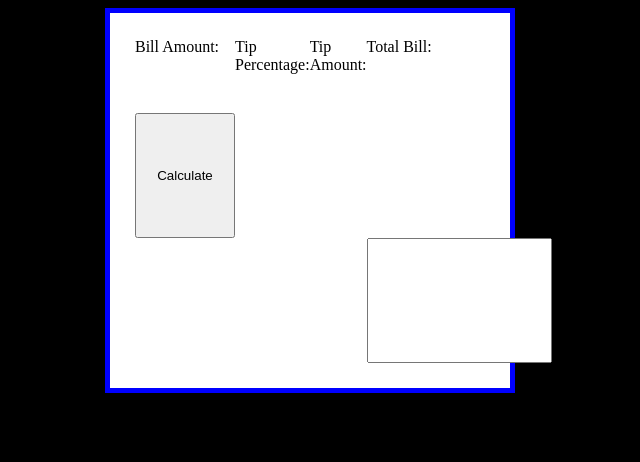
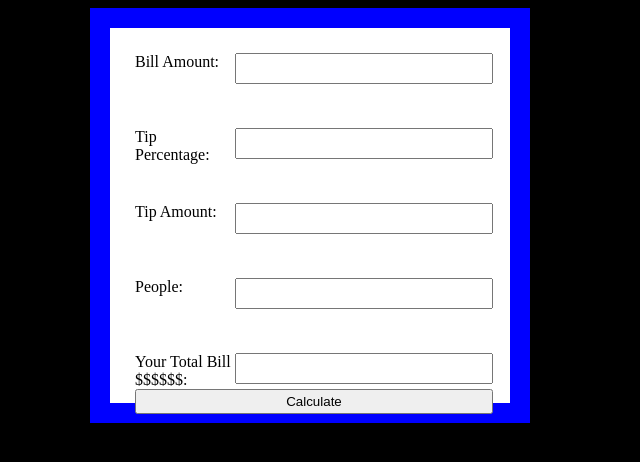
Before and after one commit to Sergiorq1/Tip-Calc-WEB10, a plain HTML site: page index.html in a window 1280 px wide. Shown: the whole page, without its empty margins (330-970 px from the left). Drawn offline with Linux system fonts and the light colour scheme.

Commit message:
HTML Javascript done

```diff
--- a/index.html
+++ b/index.html
@@ -8,10 +8,11 @@
 </head>
 <body>
     <div id="container">
-        Bill Amount: <input id="bill_amount" type="number">
-        Tip Percentage: <input id="tip_percentage" type="number">
-        Tip Amount: <input id="tip_amount" type="number">
-        Total Bill: <input id="total_bill" type="number">
+        Bill Amount: <input id="bill_amount" class="input-styling" type="number">
+        Tip Percentage: <input id="tip_percentage" class="input-styling" type="number">
+        Tip Amount: <input id="tip_amount" class="input-styling" type="number">
+        People: <input id="people" class="input-styling" type="number">
+        Your Total Bill $$$$$$: <input id="total_bill" class="input-styling" type="number">
         <button id="btn">Calculate</button>
     </div>
     <script src="main.js"></script>
--- a/main.js
+++ b/main.js
@@ -0,0 +1,8 @@
+let button = document.getElementById("btn");
+button.addEventListener("click", function(){
+    let billAmount = document.getElementById("bill_amount").value;
+    let tipPercentage = document.getElementById("tip_percentage").value;
+
+    let tipAmount = document.getElementById("tip_amount").value = 0.01 * percentTip * orderTotal;
+    document.getElementById("total_bill").value = parseFloat(orderTotal) + parseFloat(amountTip);
+})
--- a/styles.css
+++ b/styles.css
@@ -1,5 +1,5 @@
 html {
-    background-color: black;
+    background-color:black;
     height: 100%;
 }
 #container {
@@ -9,27 +9,46 @@ html {
 
     display: grid;
     grid-template-columns: 100px 1fr;
-    grid-template-rows: 75px;
+    grid-template-rows: 75px 75px 75px 75px;
     grid-template-areas:
-    ""
-    ""
-    ""
-    ""
-    "";
+    ". bill_amount"
+    ". tip_percentage"
+    ". tip_amount"
+    ". people"
+    ". total_bill"
+    "btn btn";
     margin: 0 auto;
-    border: 5px solid blue;
+    border: 20px solid blue;
     padding: 25px;
+}
+.tag {
+    display: flex;
+    justify-content: center;
+    font-size: x-large;
 }
 
 #bill_amount {
-    grid-area: bill-amount;
+    grid-area: bill_amount;
 }
 #tip_percentage{
-    grid-area: tip-percentage;
+    grid-area: tip_percentage;
 }
 #tip_amount{
-    grid-area: tip-amount;
+    grid-area: tip_amount;
+}
+#people{
+    grid-area: people;
 }
 #total_bill{
-    grid-area: total-bill;
+    grid-area: total_bill;
 }
+.input-styling {
+    height: 25px;
+    width: 250px;
+}
+
+#btn {
+    grid-area: btn;
+    height: 25px;
+    width: auto;
+}
```
